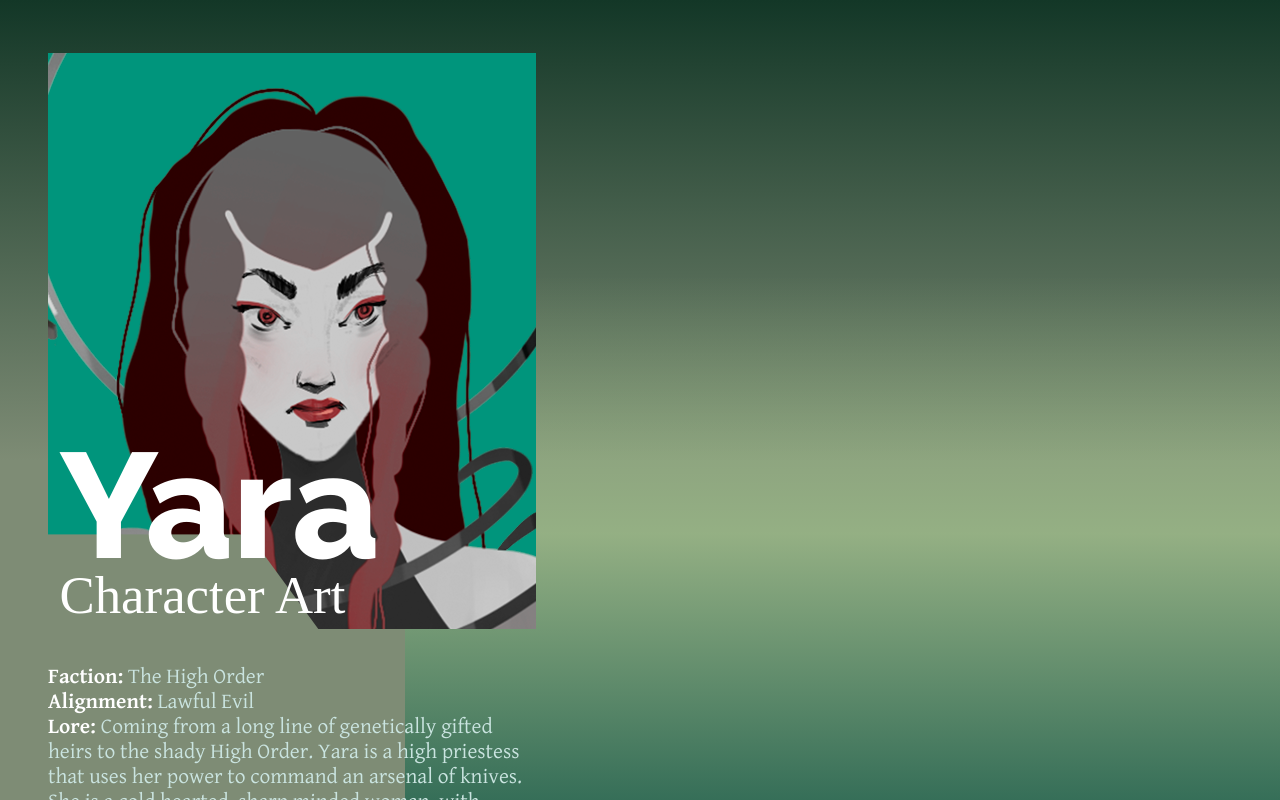
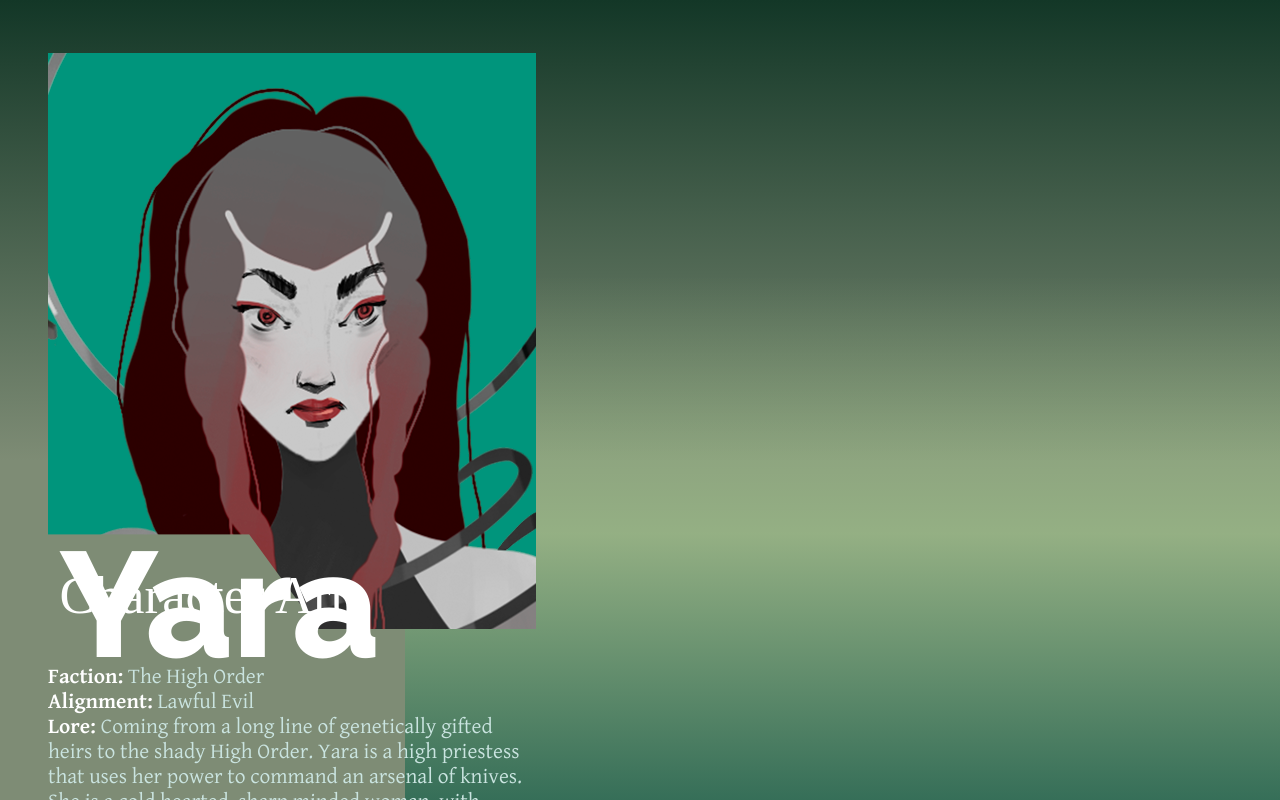
Before and after one commit to mierealaura/Portfolio, a plain HTML site: page Yara.html in a window 1280 px wide. Drawn offline with Linux system fonts and the light colour scheme; a web font is replaced by a local one.

Commit message:
font update

```diff
--- a/yaraStyles.css
+++ b/yaraStyles.css
@@ -37,8 +37,8 @@ h1{
     position: absolute;
     width: 325px;
     height: 140.5px;
-    margin-left: 59.5px;
-    margin-top: 417.5px;
+    left: 59.5px;
+    top: 417.5px;
 
     font-family: Raleway;
     font-style: normal;
```
